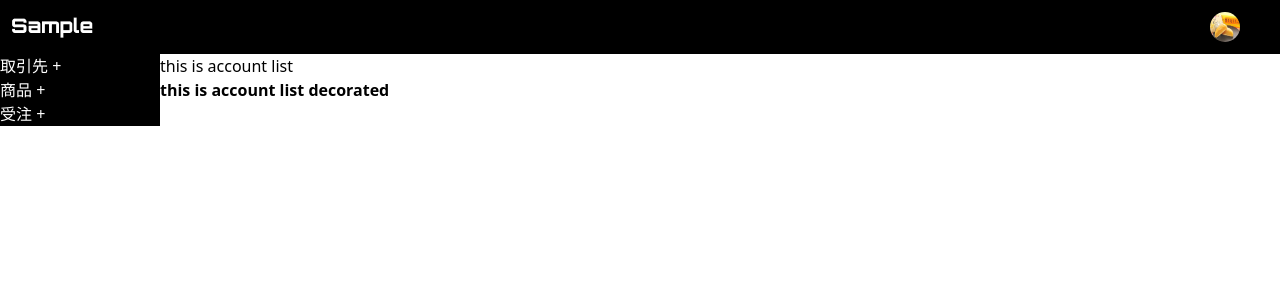
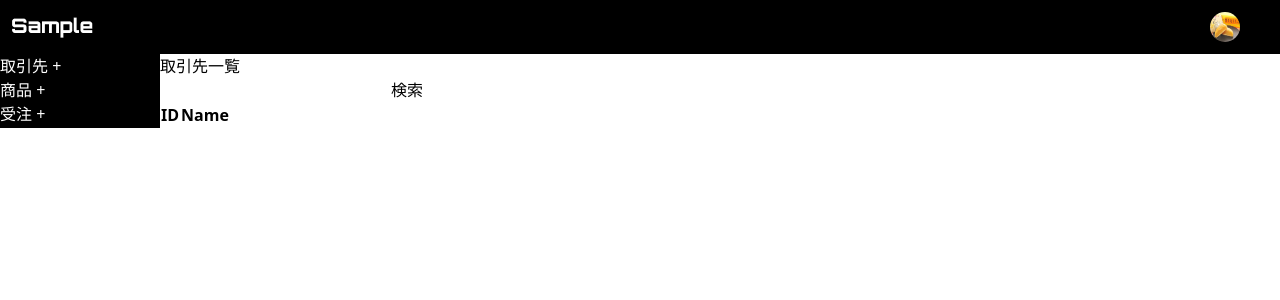
Before and after one commit to ihsyamdev/order-management-frontend, a Next.js app: page /account/list in a window 1280 px wide. Shown: the top 300 px of the page. Built offline with nearby package versions, Linux system fonts and the light colour scheme.

Commit message:
APIベースで取引先のリストを検索

```diff
--- /dev/null
+++ b/components/molecules/CustomerList/index.tsx
@@ -0,0 +1,29 @@
+import React from 'react'
+import { Customer } from '../../../types'
+
+interface CustomerListProps {
+  customers: Customer[]
+}
+
+const CustomerList: React.FC<CustomerListProps> = ({ customers }) => {
+  return (
+    <table>
+      <thead>
+        <tr>
+          <th>ID</th>
+          <th>Name</th>
+        </tr>
+      </thead>
+      <tbody>
+        {customers.map((customer: Customer) => (
+          <tr key={customer.id}>
+            <td>{customer.id}</td>
+            <td>{customer.name}</td>
+          </tr>
+        ))}
+      </tbody>
+    </table>
+  )
+}
+
+export default CustomerList
--- /dev/null
+++ b/components/organisms/CustomerSearchForm/index.tsx
@@ -0,0 +1,27 @@
+import React, { useState } from 'react'
+
+interface CustomerSearchFormProps {
+  onSearch: (searchQuery: string) => void
+}
+
+const CustomerSearchForm: React.FC<CustomerSearchFormProps> = ({ onSearch }) => {
+  const [searchQuery, setSearchQuery] = useState('')
+
+  const handleSearchChange = (event: React.ChangeEvent<HTMLInputElement>) => {
+    setSearchQuery(event.target.value)
+  }
+
+  const handleSearchSubmit = (event: React.FormEvent<HTMLFormElement>) => {
+    event.preventDefault()
+    onSearch(searchQuery)
+  }
+
+  return (
+    <form onSubmit={handleSearchSubmit}>
+      <input type="text" value={searchQuery} onChange={handleSearchChange} />
+      <button type="submit">検索</button>
+    </form>
+  )
+}
+
+export default CustomerSearchForm
--- a/pages/account/list.tsx
+++ b/pages/account/list.tsx
@@ -1,19 +1,48 @@
+import React, { useState } from 'react'
 import Head from 'next/head'
 import { Inter } from 'next/font/google'
 import { DefaultLayout } from '@/components/templates/DefaultLayout'
+import CustomerSearchForm from '@/components/organisms/CustomerSearchForm'
+import CustomerList from '@/components/molecules/CustomerList'
+import { Customer } from '@/types'
 
 const inter = Inter({ subsets: ['latin'] })
 
-export default function AccountList() {
+const AccountList: React.FC = () => {
+  const [customers, setCustomers] = useState<Customer[]>([])
+
+  const fetchCustomers = async (accountName: string) => {
+    try {
+      const response = await fetch('http://localhost:3000/customer/search/' + accountName)
+      const jsonData = await response.json()
+      const mappedCustomers = jsonData.items.customers.map((customer: Customer) => {
+        return {
+          id: customer.id,
+          name: customer.name,
+        }})
+      setCustomers(mappedCustomers)
+    } catch (error) {
+      console.log('データ取得に失敗しました', error)
+    }
+  }
+
+  const handleSearch = (searchQuery: string) => {
+    fetchCustomers(searchQuery)
+  }
+
   return (
     <>
-      <Head>
-        <title>Order Management Sample</title>
-      </Head>
-      <DefaultLayout>
-        <h1>this is account list</h1>
-        <div className='font-bold'> this is account list decorated</div>
-      </DefaultLayout>
+    <Head>
+      <title>Order Management Sample</title>
+    </Head>
+    <DefaultLayout>
+      <h1>取引先一覧</h1>
+      <CustomerSearchForm onSearch={handleSearch} />
+      <CustomerList customers={customers} />
+    </DefaultLayout>
     </>
   )
+
 }
+
+export default AccountList
--- /dev/null
+++ b/types.ts
@@ -0,0 +1,18 @@
+export interface Customer {
+  id: string
+  name: string
+  billingPostalCode: string
+  billingState: string
+  billingCity: string
+  billingStreet: string
+  shippingPostalCode: string
+  shippingState: string
+  shippingCity: string
+  shippingStreet: string
+  phone: string
+  active: boolean
+  createdAt: string
+  createdBy: string
+  updatedAt: string
+  updatedBy: string
+}
```
